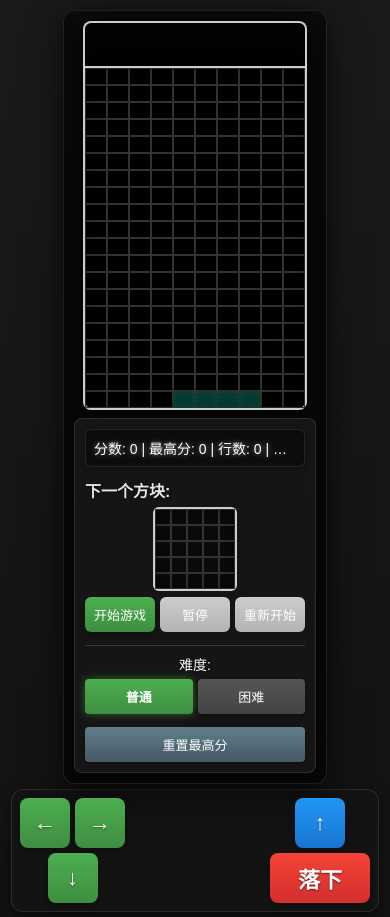
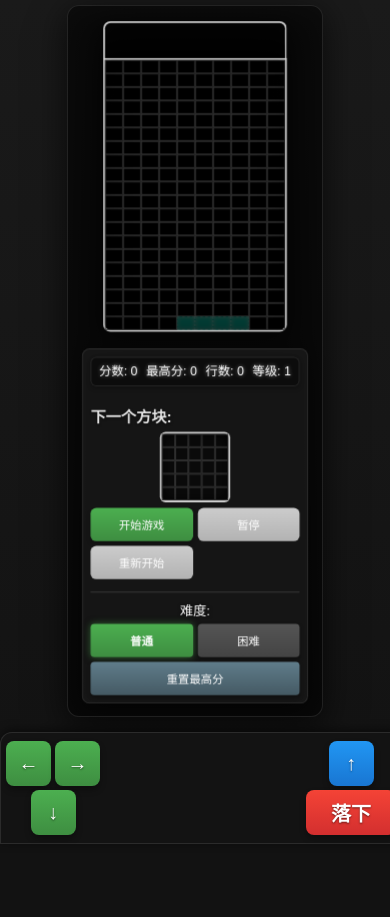
Before and after one commit to WomderBoY/tetris, a plain HTML site: page index.html in a window 390 px wide. After the commit the page ends 844 px from the top, so only its background shows below. Drawn offline with Linux system fonts and the light colour scheme.

Commit message:
优化界面布局

```diff
--- a/script.js
+++ b/script.js
@@ -854,6 +854,8 @@ window.addEventListener('load', function() {
   initializeControls();
   // 加载历史最高分
   loadHighScore();
+  // 调整移动端界面比例
+  adjustMobileScale();
   // 绘制初始方块
   draw();
   console.log("游戏完全加载并初始化完成");
@@ -983,7 +985,18 @@ function updateDifficultyButtons() {
 
 // 更新分数显示
 function updateScore() {
-  scoreDisplay.innerHTML = `分数: ${score} | 最高分: ${highScore} | 行数: ${lineCount} | 等级: ${level}`;
+  // 为移动设备优化分数显示格式
+  if (window.innerWidth <= 768) {
+    scoreDisplay.innerHTML = `
+      <span>分数: ${score}</span>
+      <span>最高分: ${highScore}</span>
+      <span>行数: ${lineCount}</span>
+      <span>等级: ${level}</span>
+    `;
+  } else {
+    // 桌面设备使用原来的格式
+    scoreDisplay.innerHTML = `分数: ${score} | 最高分: ${highScore} | 行数: ${lineCount} | 等级: ${level}`;
+  }
 }
 
 // 从localStorage加载历史最高分
@@ -1014,3 +1027,69 @@ function resetHighScore() {
   updateScore();
   console.log('最高分已重置');
 }
+
+// 添加窗口大小调整监听
+window.addEventListener('resize', function() {
+  // 窗口大小变化时更新分数显示格式
+  updateScore();
+
+  // 更新移动设备检测标志
+  isMobileDevice = checkMobileDevice();
+
+  // 调整移动端界面比例
+  adjustMobileScale();
+
+  // 如果游戏正在运行，更新游戏速度
+  if (timerId) {
+    clearInterval(timerId);
+    const speed = calculateFallingSpeed();
+    timerId = setInterval(moveDown, speed);
+  }
+});
+
+// 调整移动端界面比例
+function adjustMobileScale() {
+  if (!isMobileDevice) return;
+
+  const tetrisContainer = document.getElementById('tetris-container');
+  const gameInfo = document.querySelector('.game-info');
+
+  if (!tetrisContainer || !gameInfo) return;
+
+  // 获取可视区域高度
+  const viewportHeight = window.innerHeight;
+
+  // 根据可视区域高度调整缩放比例
+  if (viewportHeight < 600) {
+    // 非常小的屏幕
+    tetrisContainer.style.transform = 'scale(0.75)';
+    tetrisContainer.style.margin = '-30px 0';
+    gameInfo.style.transform = 'scale(0.85)';
+    gameInfo.style.margin = '-15px 0';
+  } else if (viewportHeight < 700) {
+    // 较小的屏幕
+    tetrisContainer.style.transform = 'scale(0.85)';
+    tetrisContainer.style.margin = '-15px 0';
+    gameInfo.style.transform = 'scale(0.9)';
+    gameInfo.style.margin = '-10px 0';
+  } else {
+    // 较大的屏幕
+    tetrisContainer.style.transform = '';
+    tetrisContainer.style.margin = '';
+    gameInfo.style.transform = '';
+    gameInfo.style.margin = '';
+  }
+}
+
+// 计算当前级别的下落速度
+function calculateFallingSpeed() {
+  const baseSpeed = getGameSpeed();
+  const newSpeed = Math.max(baseSpeed - (level - 1) * speedReductionPerLevel, minSpeed);
+
+  // 在移动设备上使用触摸控制时，增加一点点速度延迟，让玩家有更多反应时间
+  if (isMobileDevice && window.innerHeight < 700) {
+    return Math.min(newSpeed + 50, baseSpeed); // 增加最多50ms，但不超过基础速度
+  }
+
+  return newSpeed;
+}
--- a/style.css
+++ b/style.css
@@ -12,7 +12,19 @@ body {
   box-sizing: border-box;
   overflow: hidden;
   background-image: linear-gradient(to bottom, #1a1a1a, #121212);
+  opacity: 0;
+  animation: fadeIn 0.5s ease-in-out forwards;
 }
+
+@keyframes fadeIn {
+  from {
+    opacity: 0;
+  }
+  to {
+    opacity: 1;
+  }
+}
+
 .game-container {
   display: flex;
   gap: 10px;
@@ -31,6 +43,7 @@ body {
   flex-direction: column;
   position: relative;
   filter: drop-shadow(0 0 10px rgba(0, 0, 0, 0.5));
+  transition: transform 0.3s ease;
 }
 #tetris-container::before {
   content: "";
@@ -165,6 +178,7 @@ body {
   border: 1px solid rgba(255, 255, 255, 0.1);
   backdrop-filter: blur(5px);
   min-width: 200px;
+  transition: transform 0.3s ease;
 }
 #score {
   font-size: 16px;
@@ -365,24 +379,38 @@ button:disabled {
   body {
     padding: 5px;
     justify-content: flex-start;
-    padding-top: 10px;
+    padding-top: 5px;
     overflow-y: auto;
     height: auto;
     min-height: 100vh;
+    padding-bottom: max(65px, env(safe-area-inset-bottom, 65px));
   }
 
   .game-container {
     flex-direction: column;
     align-items: center;
-    gap: 8px;
+    gap: 5px;
     max-width: 100%;
-    padding: 10px;
+    padding: 8px;
   }
 
   .mobile-controls {
     display: flex !important;
-    margin-top: 5px;
-    padding: 8px;
+    position: fixed;
+    bottom: 0;
+    left: 0;
+    right: 0;
+    background-color: rgba(20, 20, 20, 0.9);
+    border-top-left-radius: 12px;
+    border-top-right-radius: 12px;
+    border-bottom-left-radius: 0;
+    border-bottom-right-radius: 0;
+    z-index: 100;
+    padding: 8px 5px;
+    box-shadow: 0 -2px 10px rgba(0, 0, 0, 0.5);
+    margin: 0;
+    max-width: none;
+    padding-bottom: max(8px, env(safe-area-inset-bottom, 8px));
   }
 
   .instructions {
@@ -391,149 +419,97 @@ button:disabled {
 
   #tetris-container {
     max-width: 100%;
+    transform: scale(0.9);
+    margin: -10px 0;
   }
 
   #tetris {
-    width: 220px;
-    height: 340px;
-    grid-template-columns: repeat(10, 22px);
-    grid-template-rows: repeat(20, 17px);
+    width: 200px;
+    height: 300px;
+    grid-template-columns: repeat(10, 20px);
+    grid-template-rows: repeat(20, 15px);
   }
 
   #preview-area {
-    width: 220px;
-    height: 44px;
-    grid-template-columns: repeat(10, 22px);
-    grid-template-rows: repeat(3, 15px);
+    width: 200px;
+    height: 40px;
+    grid-template-columns: repeat(10, 20px);
+    grid-template-rows: repeat(3, 13.33px);
   }
 
   .cell {
-    width: 22px;
-    height: 17px;
+    width: 20px;
+    height: 15px;
     border-width: 1px;
   }
 
   #preview-area .cell {
-    height: 15px;
+    height: 13.33px;
   }
 
   .game-info {
-    width: calc(100% - 20px);
+    width: calc(100% - 16px);
     max-width: 220px;
-    padding: 10px;
+    padding: 8px;
     gap: 6px;
     margin-top: 0;
+    transform: scale(0.95);
+    margin: -5px 0;
+  }
+
+  #score {
+    font-size: 13px;
+    padding: 6px;
+    white-space: normal;
+    line-height: 1.3;
+    display: flex;
+    flex-wrap: wrap;
+    justify-content: center;
+    gap: 5px;
+  }
+
+  #score span {
+    margin: 0 2px;
   }
 
   #next-piece {
     margin: 0 auto;
-    width: 80px;
-    height: 80px;
-    grid-template-columns: repeat(5, 16px);
-    grid-template-rows: repeat(5, 16px);
+    width: 70px;
+    height: 70px;
+    grid-template-columns: repeat(5, 14px);
+    grid-template-rows: repeat(5, 14px);
   }
 
   #next-piece .cell {
-    width: 16px;
-    height: 16px;
+    width: 14px;
+    height: 14px;
   }
 
   .controls {
-    flex-direction: row;
-    justify-content: space-between;
-    flex-wrap: wrap;
+    display: grid;
+    grid-template-columns: 1fr 1fr;
     gap: 5px;
   }
 
   .controls button {
-    padding: 8px;
-    font-size: 13px;
-    flex: 1;
-    min-width: 60px;
-  }
-
-  #score {
-    font-size: 14px;
+    padding: 6px;
+    font-size: 12px;
+    min-width: 0;
     margin: 0;
-    padding: 8px;
   }
 
   /* 移动端控制按钮样式 */
   .direction-btn, .action-btn {
-    width: 50px;
-    height: 50px;
+    width: 45px;
+    height: 45px;
   }
 
   .control-group {
-    gap: 5px;
+    gap: 4px;
   }
 
   .mobile-side {
-    gap: 5px;
-  }
-
-  #drop-btn {
-    width: 100px;
-  }
-
-  .btn-icon {
-    font-size: 22px;
-  }
-
-  .btn-label {
-    font-size: 10px;
-  }
-
-  /* 移动端难度选择器样式 */
-  .difficulty-selector {
-    margin-top: 8px;
-    padding-top: 8px;
-  }
-
-  .difficulty-label {
-    font-size: 14px;
-    margin-bottom: 3px;
-  }
-
-  .difficulty-btn {
-    padding: 6px 8px;
-    font-size: 12px;
-  }
-
-  .special-btn {
-    padding: 6px 10px;
-    font-size: 12px;
-  }
-}
-
-/* 特小屏幕适配 */
-@media (max-width: 320px) {
-  body {
-    padding: 3px;
-  }
-
-  #tetris {
-    width: 180px;
-    height: 280px;
-    grid-template-columns: repeat(10, 18px);
-    grid-template-rows: repeat(20, 14px);
-  }
-
-  #preview-area {
-    width: 180px;
-    height: 42px;
-    grid-template-columns: repeat(10, 18px);
-    grid-template-rows: repeat(3, 14px);
-  }
-
-  .cell {
-    width: 18px;
-    height: 14px;
-  }
-
-  .direction-btn, .action-btn {
-    width: 45px;
-    height: 45px;
+    gap: 4px;
   }
 
   #drop-btn {
@@ -544,13 +520,93 @@ button:disabled {
     font-size: 20px;
   }
 
-  .mobile-controls {
-    padding: 5px;
+  /* 移动端难度选择器样式 */
+  .difficulty-selector {
+    margin-top: 4px;
+    padding-top: 4px;
+    width: 100%;
+    grid-column: span 2;
   }
 
+  .difficulty-options {
+    display: grid;
+    grid-template-columns: 1fr 1fr;
+    gap: 4px;
+  }
+
+  /* 特殊按钮布局 */
   .special-btn {
-    padding: 6px 10px;
+    grid-column: span 2;
+    margin-top: 4px;
+  }
+
+  .difficulty-label {
     font-size: 12px;
+    margin-bottom: 2px;
+  }
+
+  .difficulty-btn {
+    padding: 5px;
+    font-size: 11px;
+  }
+
+  /* 移动设备下提高可点击性 */
+  .controls button, .difficulty-btn, .special-btn {
+    min-height: 35px;
+    -webkit-tap-highlight-color: rgba(255, 255, 255, 0.2);
+  }
+
+  .direction-btn, .action-btn {
+    -webkit-tap-highlight-color: rgba(255, 255, 255, 0.2);
+  }
+}
+
+/* 对超小屏幕特别处理 */
+@media (max-width: 350px) {
+  #tetris-container {
+    transform: scale(0.85);
+    margin: -15px 0;
+  }
+
+  .game-info {
+    transform: scale(0.9);
+    margin: -10px 0;
+  }
+
+  #tetris {
+    width: 180px;
+    height: 270px;
+    grid-template-columns: repeat(10, 18px);
+    grid-template-rows: repeat(20, 13.5px);
+  }
+
+  #preview-area {
+    width: 180px;
+    height: 36px;
+    grid-template-columns: repeat(10, 18px);
+    grid-template-rows: repeat(3, 12px);
+  }
+
+  .cell {
+    width: 18px;
+    height: 13.5px;
+  }
+
+  #preview-area .cell {
+    height: 12px;
+  }
+
+  .direction-btn, .action-btn {
+    width: 40px;
+    height: 40px;
+  }
+
+  #drop-btn {
+    width: 80px;
+  }
+
+  .mobile-controls {
+    padding: 3px;
   }
 }
 
```
